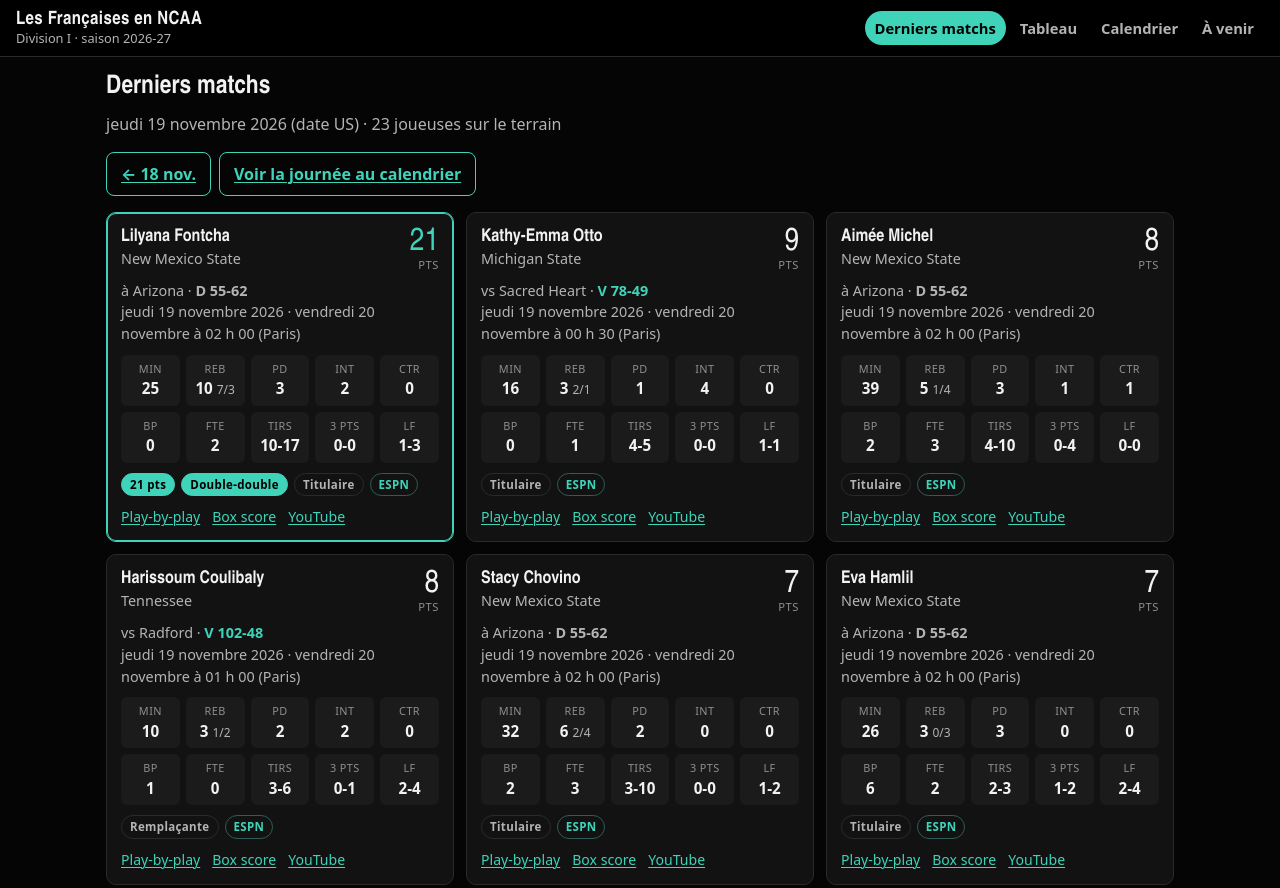
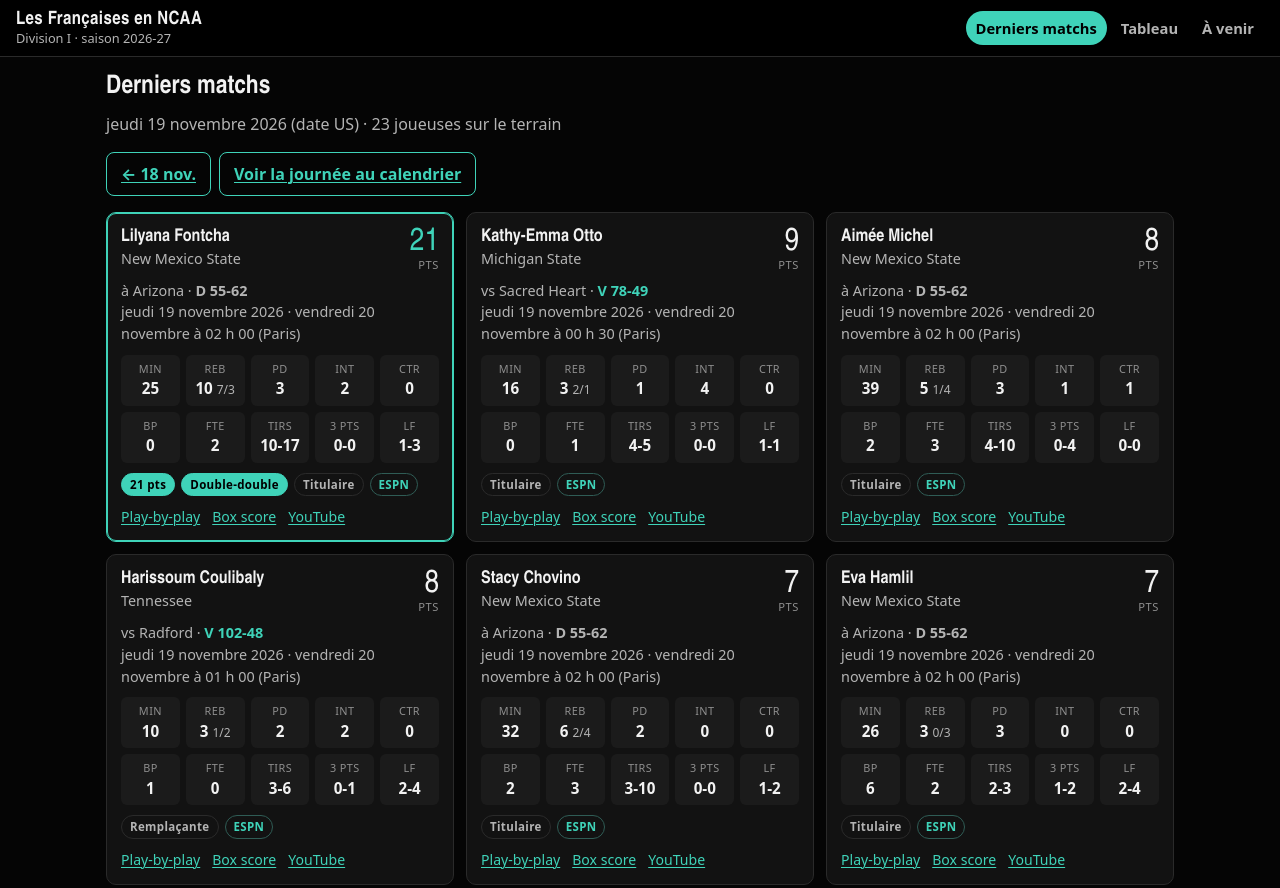
Before and after one commit to eliottcaillotTaille6/francaises-ncaa-2026, a website: page public/index.html in a window 1280 px wide. Shown: the top 888 px of the page. Drawn offline with Linux system fonts and the light colour scheme; files whose address does not match are found by name.

Commit message:
Menu : onglet Calendrier retiré (remplacé par À venir ; la vue reste accessible depuis les pages du jour)
Co-Authored-By: Claude Opus 5.5 <noreply@anthropic.com>

```diff
--- a/public/index.html
+++ b/public/index.html
@@ -17,7 +17,6 @@
     <nav class="nav" aria-label="Navigation principale">
       <a href="#/" data-nav="home">Derniers matchs</a>
       <a href="#/tableau" data-nav="tableau">Tableau</a>
-      <a href="#/calendrier" data-nav="calendrier">Calendrier</a>
       <a href="#/a-venir" data-nav="a-venir">À venir</a>
     </nav>
     <div class="refresh" id="refresh" hidden>
```
